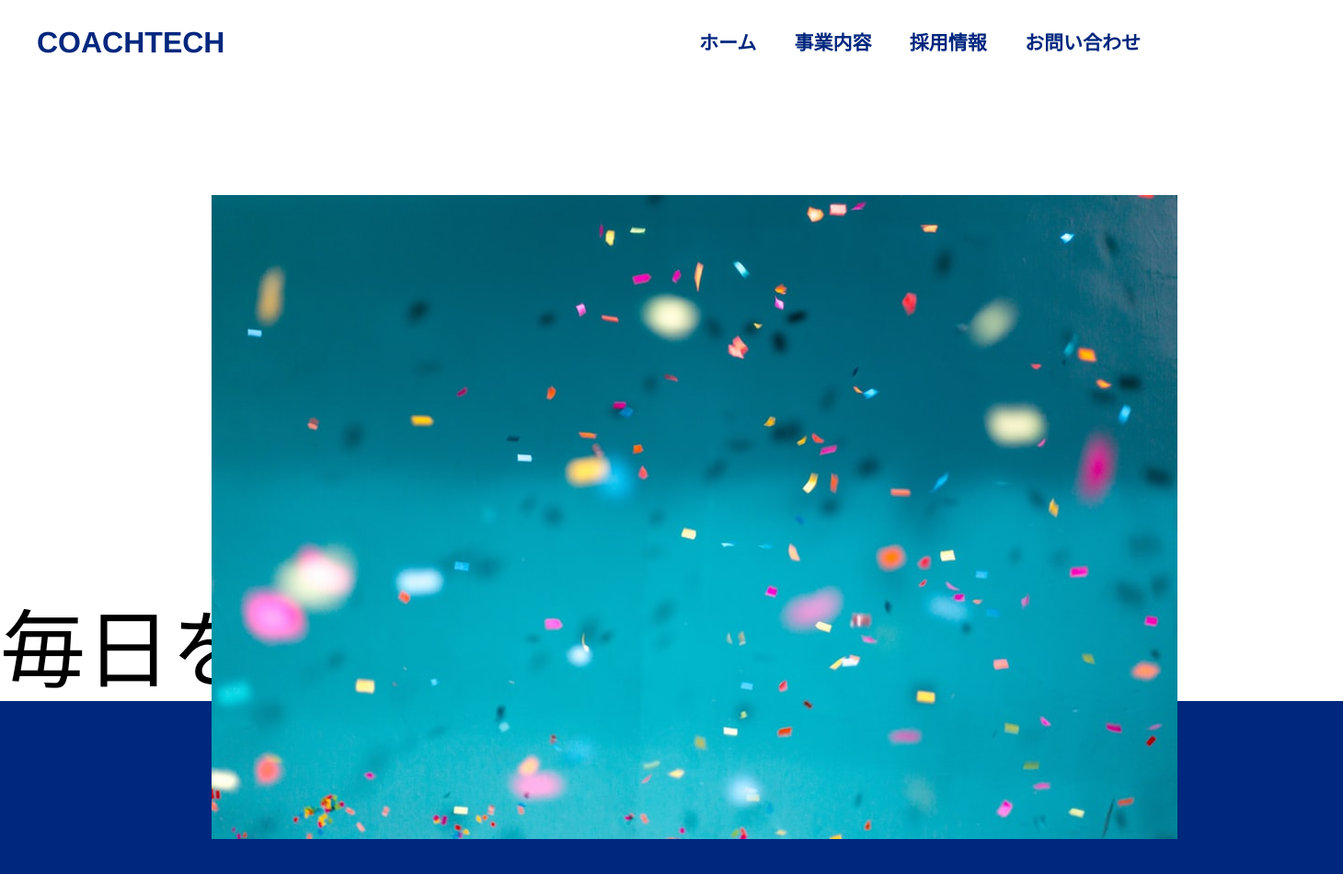
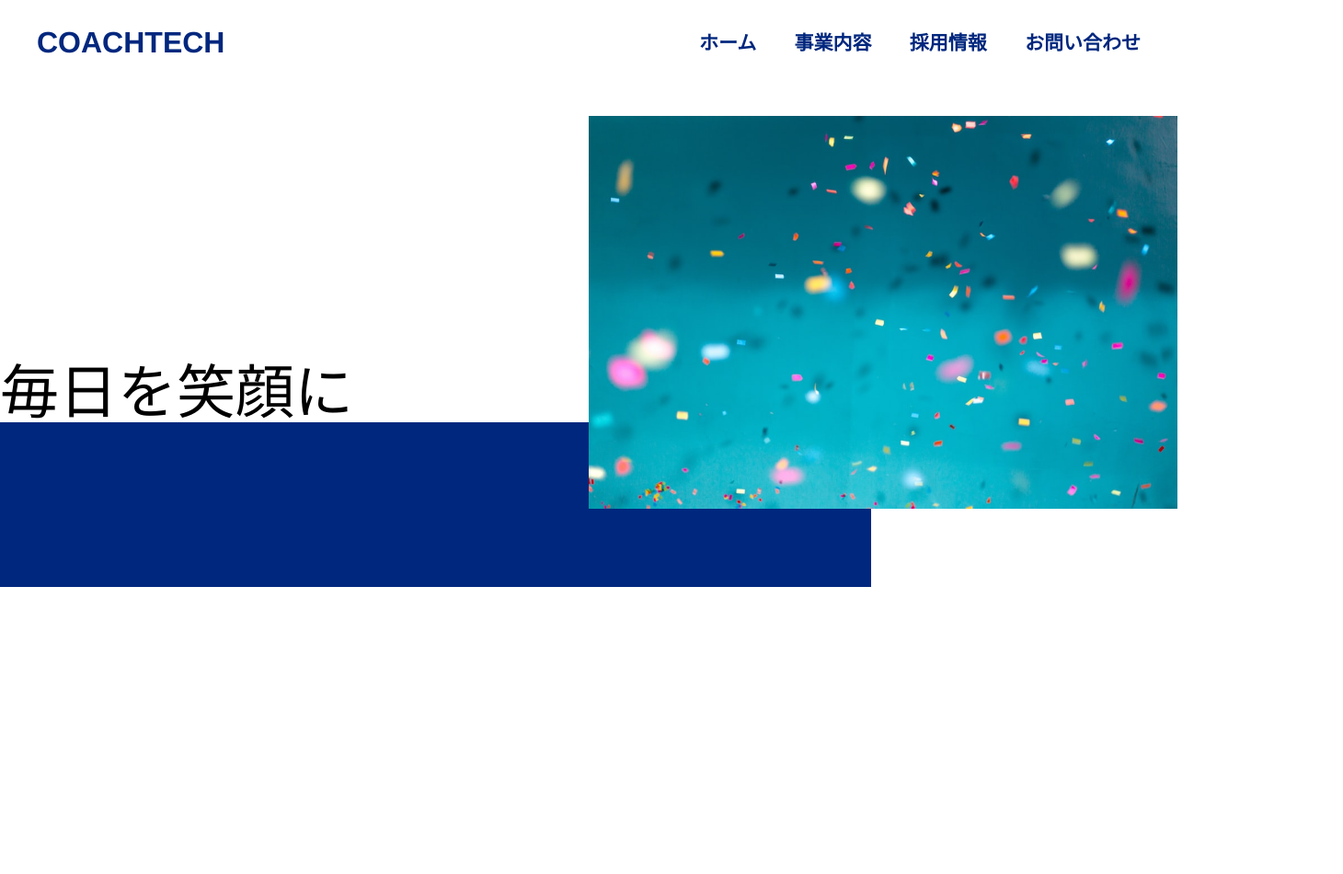
Before and after one commit to daurora-net/20220826ueda, a plain HTML site: page index.html in a window 1280 px wide. Shown: the whole page at 92% size, 1460 px wide, since content can reach past the window. After the commit the page ends 800 px from the top, so only its background shows below. Drawn offline with Linux system fonts and the light colour scheme.

Commit message:
スタイル修正

```diff
--- a/css/style.css
+++ b/css/style.css
@@ -36,22 +36,23 @@ nav.header_nav ul li a {
 img.mv {
   display: block;
   position: absolute;
-  top: 150px;
   right: 0;
   z-index: 10;
+  width: 50%;
+  top: 5vw;
 }
 
 h2.main_title {
-  font-size: 93px;
+  font-size: 5vw;
   font-weight: normal;
   position: absolute;
-  top: 600px;
   left: 0;
+  top: 26vw;
 }
 .bg_blue {
   background-color: #00277E;
-  width: 1460px;
-  height: 270px;
+  width: 74%;
   position: absolute;
-  top: 700px;
+  top: 31vw;
+  height: 14vw;
 }
```
